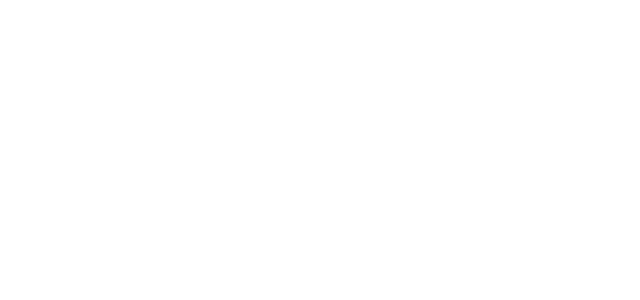
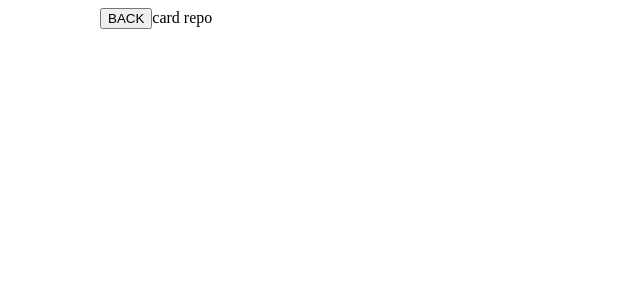
Before and after one commit to rel1zan/ReactReduxApp, a React app: page /card in a window 1280 px wide. Shown: the top 300 px of the page, without its empty margins (0-640 px from the left). Built offline with nearby package versions, Linux system fonts and the light colour scheme.

Commit message:
fix routing and card

```diff
--- a/package.json
+++ b/package.json
@@ -16,12 +16,12 @@
     "@babel/preset-react": "^7.18.6",
     "babel-loader": "^9.1.2",
     "clean-webpack-plugin": "^4.0.0",
-    "source-map-loader": "^4.0.1",
     "css-loader": "^6.7.3",
     "file-loader": "^6.2.0",
     "html-webpack-plugin": "^5.5.0",
     "less-loader": "^11.1.0",
     "script-loader": "^0.7.2",
+    "source-map-loader": "^4.0.1",
     "style-loader": "^3.3.1",
     "webpack": "^5.75.0",
     "webpack-cli": "^5.0.1",
@@ -165,7 +165,7 @@
     "react": "^18.2.0",
     "react-dom": "^18.2.0",
     "react-redux": "^8.0.5",
-    "react-router-dom": "^6.6.1",
+    "react-router-dom": "^5.3.0",
     "rechoir": "^0.8.0",
     "redux": "^4.2.0",
     "redux-devtools-extension": "^2.13.9",
--- a/src/components/App.jsx
+++ b/src/components/App.jsx
@@ -1,7 +1,7 @@
 import React from 'react';
 import './app.less'
 import {useDispatch, useSelector} from "react-redux";
-import {BrowserRouter, Route, Routes} from "react-router-dom";
+import {BrowserRouter, Route, Switch, Redirect} from "react-router-dom";
 import Main from "./main/Main";
 import Card from "./card/card";
 
@@ -12,10 +12,11 @@
 
         <BrowserRouter>
             <div className="container">
-                <Routes>
-                    <Route exact path="/" component={<Main/>}/>
-                    <Route path="/card" component={< Card/>}/>
-                </Routes>
+                <Switch>
+                    <Route exact path="/" component={Main}/>
+                    <Route path="/card" component={Card}/>
+                    <Redirect to="/"/>
+                </Switch>
             </div>
         </BrowserRouter>
     );
--- a/src/components/card/card.jsx
+++ b/src/components/card/card.jsx
@@ -3,7 +3,7 @@
 const Card = (props) => {
     return (
         <div>
-            <button onClick={() => props.history.back()} className="back-btn">BACK</button>
+            <button onClick={() => props.history.goBack()} className="back-btn">BACK</button>
             card repo
         </div>
     );
```
